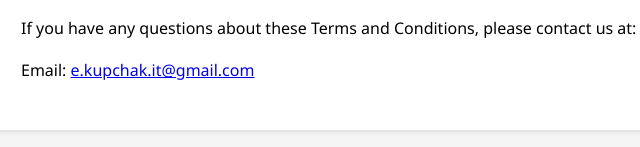
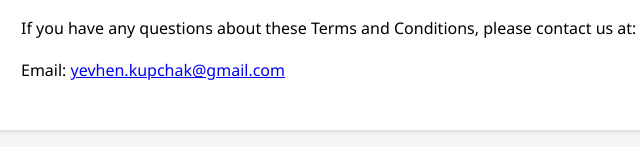
Before and after one commit to giveup-lo/cybadvis, a plain HTML site: page terms.html in a window 1280 px wide. Shown: the part 1848-1995 px from the top of the page, 249-889 px from the left. Drawn offline with Linux system fonts and the light colour scheme.

Commit message:
fix mail terms

```diff
--- a/terms.html
+++ b/terms.html
@@ -94,7 +94,7 @@
 
         <h2>10. Contact Information</h2>
         <p>If you have any questions about these Terms and Conditions, please contact us at:</p>
-        <p>Email: <a href="mailto:e.kupchak.it@gmail.com">e.kupchak.it@gmail.com</a></p>
+        <p>Email: <a href="mailto:yevhen.kupchak@gmail.com">yevhen.kupchak@gmail.com</a></p>
     </div>
 </body>
 </html>
```
